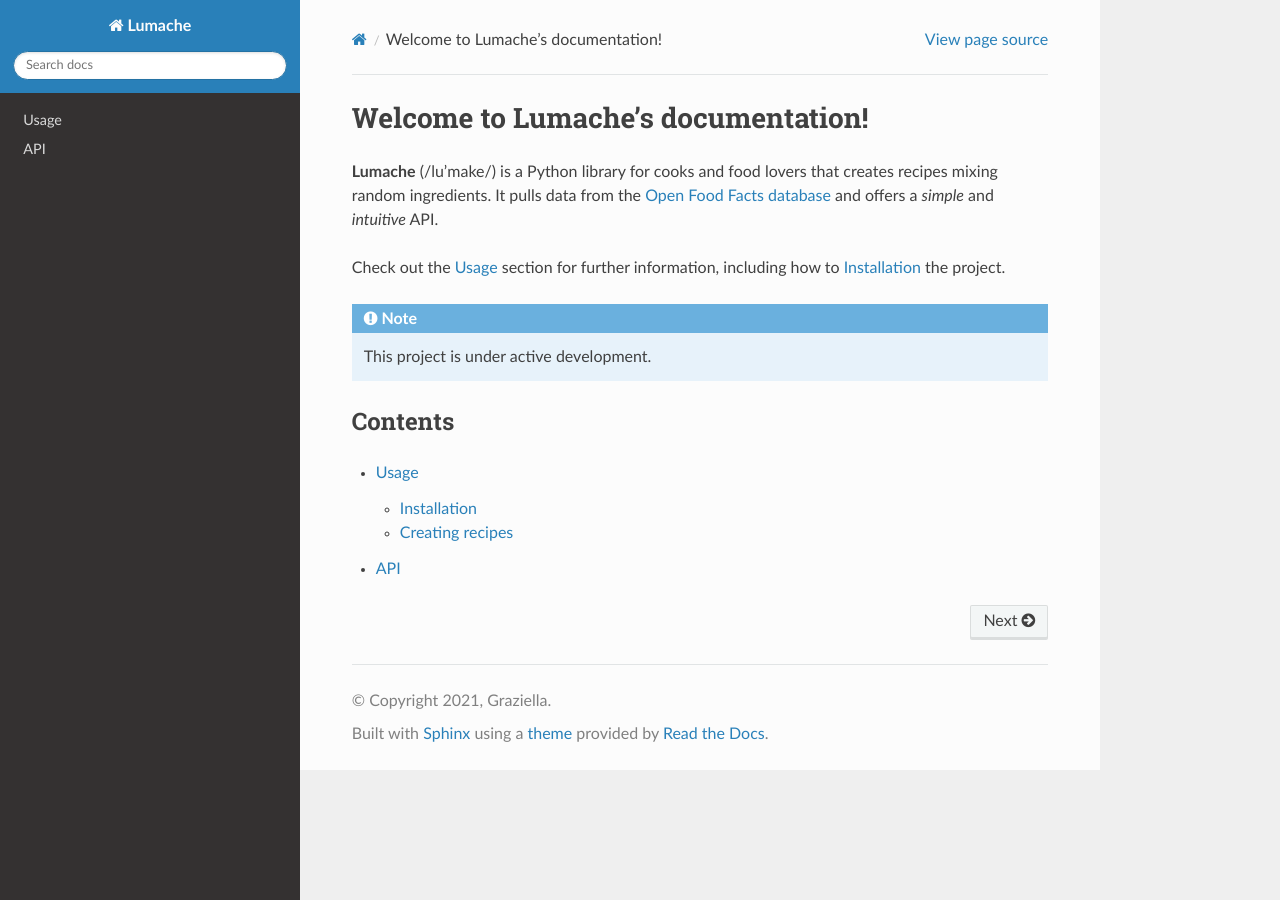
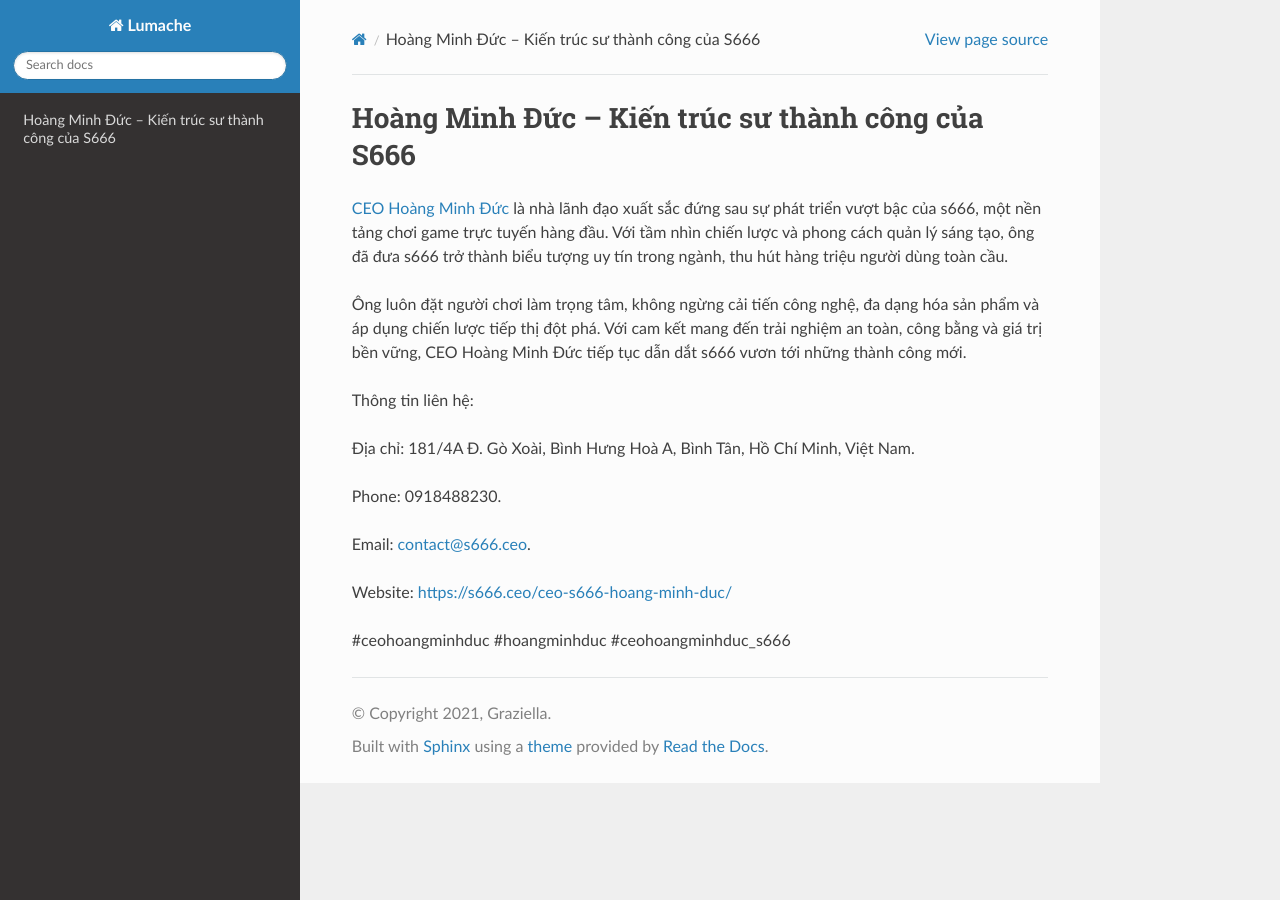
Before and after one commit to parkisngan19/ceohoangminhduc, a Sphinx documentation site: the page built from docs/source/index.rst, in a window 1280 px wide. Built offline with Sphinx 7.4.7 and the Read the Docs theme 3.1.0, drawn with Linux system fonts in a browser that asks for light colours.

Commit message:
Update index.rst

```diff
--- a/docs/source/index.rst
+++ b/docs/source/index.rst
@@ -1,22 +1,18 @@
-Welcome to Lumache's documentation!
+Hoàng Minh Đức – Kiến trúc sư thành công của S666
 ===================================
 
-**Lumache** (/lu'make/) is a Python library for cooks and food lovers
-that creates recipes mixing random ingredients.
-It pulls data from the `Open Food Facts database <https://world.openfoodfacts.org/>`_
-and offers a *simple* and *intuitive* API.
+`CEO Hoàng Minh Đức <https://s666.ceo/ceo-s666-hoang-minh-duc/>`_ là nhà lãnh đạo xuất sắc đứng sau sự phát triển vượt bậc của s666, một nền tảng chơi game trực tuyến hàng đầu. Với tầm nhìn chiến lược và phong cách quản lý sáng tạo, ông đã đưa s666 trở thành biểu tượng uy tín trong ngành, thu hút hàng triệu người dùng toàn cầu.
 
-Check out the :doc:`usage` section for further information, including
-how to :ref:`installation` the project.
+Ông luôn đặt người chơi làm trọng tâm, không ngừng cải tiến công nghệ, đa dạng hóa sản phẩm và áp dụng chiến lược tiếp thị đột phá. Với cam kết mang đến trải nghiệm an toàn, công bằng và giá trị bền vững, CEO Hoàng Minh Đức tiếp tục dẫn dắt s666 vươn tới những thành công mới.
 
-.. note::
+Thông tin liên hệ:
 
-   This project is under active development.
+Địa chỉ: 181/4A Đ. Gò Xoài, Bình Hưng Hoà A, Bình Tân, Hồ Chí Minh, Việt Nam.
 
-Contents
---------
+Phone: 0918488230.
 
-.. toctree::
+Email: contact@s666.ceo.
 
-   usage
-   api
+Website: https://s666.ceo/ceo-s666-hoang-minh-duc/
+
+#ceohoangminhduc #hoangminhduc #ceohoangminhduc_s666
```
